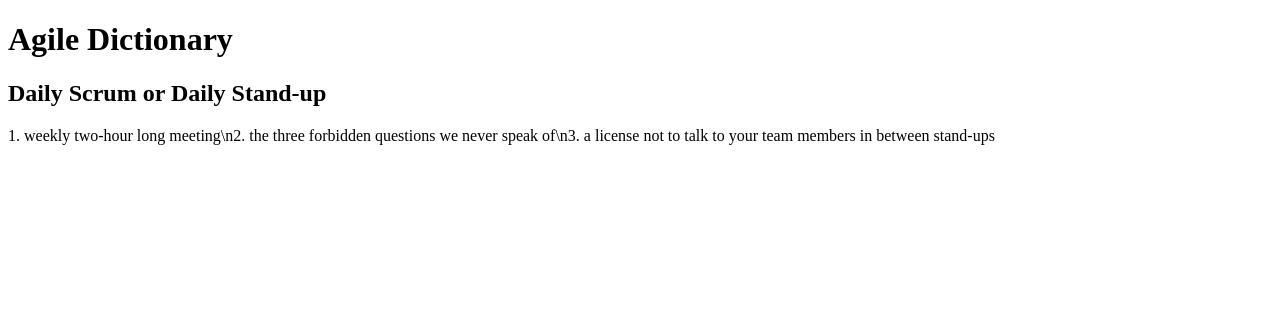
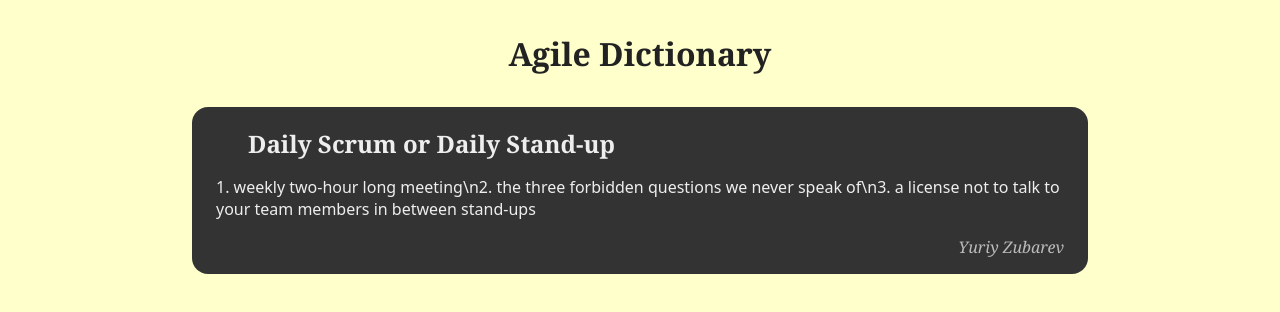
Before and after one commit to stuarthicks/AgileDictionary, a plain HTML site: page index.html in a window 1280 px wide. Drawn offline with Linux system fonts and the light colour scheme.

Commit message:
layout meaning correctly.  layout + colour.

```diff
--- /dev/null
+++ b/colours.css
@@ -0,0 +1,13 @@
+body {
+  background: #ffc;
+  color: #222;
+}
+
+.definition {
+  background: #333;
+  color: #eee;
+}
+
+.author {
+  color: #bbb;
+}
--- a/index.html
+++ b/index.html
@@ -2,6 +2,8 @@
 <html>
   <head>
     <title>Agile Dictionary</title>
+    <link href="layout.css" type="text/css" rel="stylesheet">
+    <link href="colours.css" type="text/css" rel="stylesheet">
     <script type='text/javascript'>
       function loadJSON(filePath) {
         var client = new XMLHttpRequest();
@@ -34,13 +36,17 @@
       function refreshDef() {
         var def = getRandomDefinition();
         document.getElementById('word').innerHTML = def['word'];
-        document.getElementById('def').innerHTML = def['meaning'];
+        document.getElementById('meaning').innerHTML = '<p>' + def['meaning'].split('\n').join('</p><p>') + '</p>';
+        document.getElementById('author').innerHTML = '<p>' + defs['author'] + '</p>';
       }
     </script>
   </head>
   <body onload="refreshDef()">
     <h1 class="title">Agile Dictionary</h1>
-    <h2 id="word" class="word"></h2>
-    <p id="def" class="def"></p>
+    <div class="definition">
+      <h2 id="word" class="word"></h2>
+      <div id="meaning" class="meaning"></div>
+      <div id="author" class="author"></div>
+    </div>
   </body>
 </html>
--- /dev/null
+++ b/layout.css
@@ -0,0 +1,44 @@
+/* reset */
+body, h1, h2, p {
+  margin: 0px;
+  padding: 0px;
+}
+
+body {
+  font-family: sans;
+  text-align: center;
+}
+
+.title, .word, .author {
+  font-family: Georgia, serif;
+}
+
+.title {
+  text-align: center;
+  margin: 1em;
+}
+
+.definition {
+  text-align: left;
+  margin: 1em 15%;
+  padding: 0.5em;
+  border-radius: 1em;
+}
+
+.word {
+  margin: 0.5em 2em;
+}
+
+.meaning {
+  margin: 1em;
+}
+
+.author {
+  text-align: right;
+  font-style: italic;
+  margin: 0.5em 1em;
+}
+
+p + p {
+  margin-top: 0.5em;
+}
```
